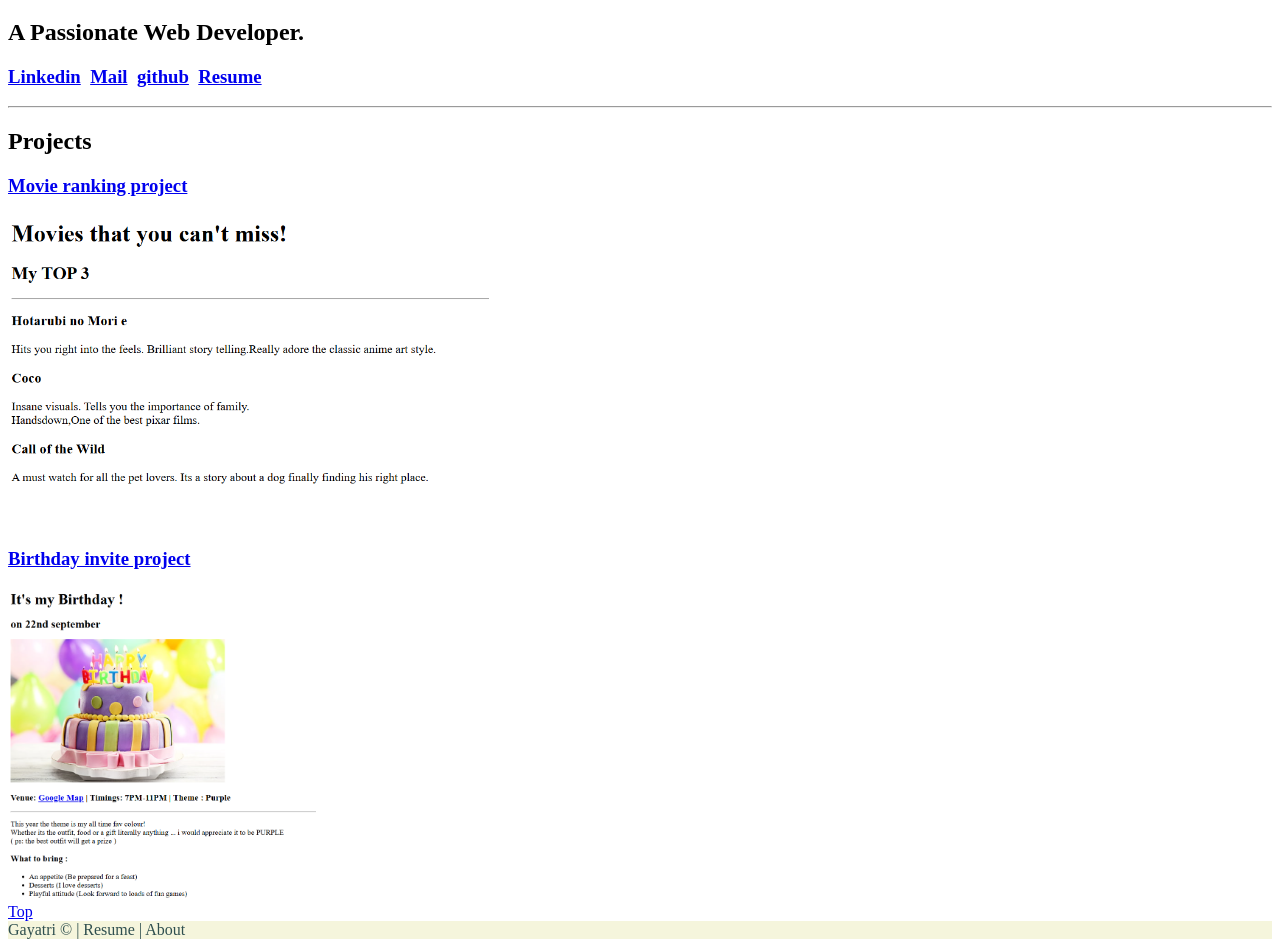
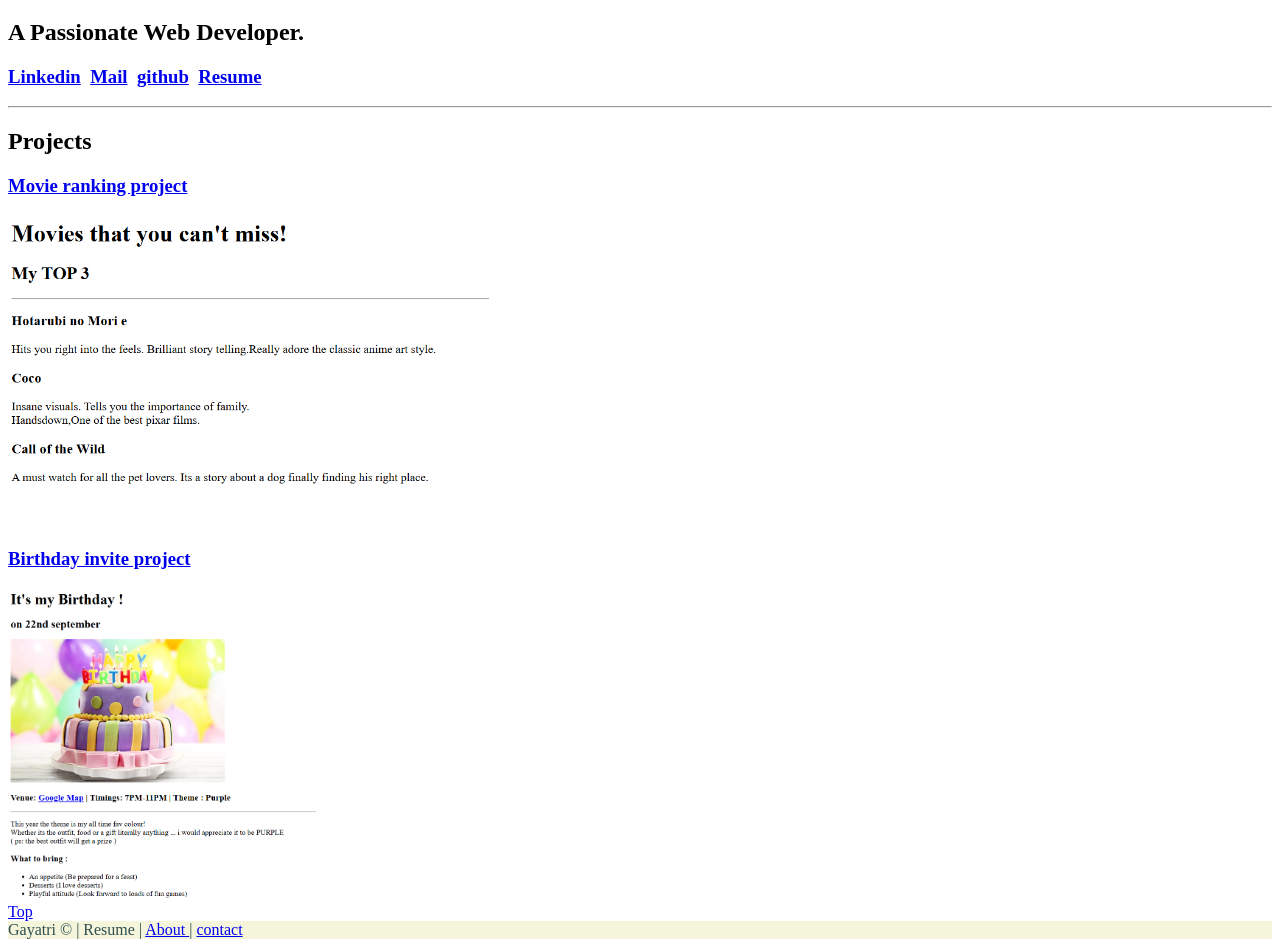
Before and after one commit to Gayatri-kumari/portfolio, a plain HTML site: page index.html in a window 1280 px wide. Shown: the part 139-1086 px from the top of the page. Drawn offline with Linux system fonts and the light colour scheme.

Commit message:
Update index.html

```diff
--- a/index.html
+++ b/index.html
@@ -10,7 +10,7 @@
     <header>
 
         <div>
-           <h3><a href="./index.html">Home</a> | <a href="#eduction">Education</a> | <a href="#experience">Experience</a> | <a href="#skills">Skills</a> | <a href="#project">Projects</a> | <a href="./about.html">About </a> <span style="">mode</span></h3>
+           <h3><a href="./index.html">Home</a> | <a href="#eduction">Education</a> | <a href="#experience">Experience</a> | <a href="#skills">Skills</a> | <a href="#project">Projects</a> | <a href="./public/about.html">About </a> <span style="">mode</span></h3>
 
         </div>
 
@@ -30,7 +30,7 @@
 <a href="#hi">Top</a>
 <footer style="background-color: beige; ">
     <div style="color: darkslategray;">
-       Gayatri &copy; |  Resume |  About
+       Gayatri &copy; |  Resume | <a href="./public/about.html"> About </a>| <a href="./public/contact.html">contact</a>
 
     </div>
 </footer>
```
